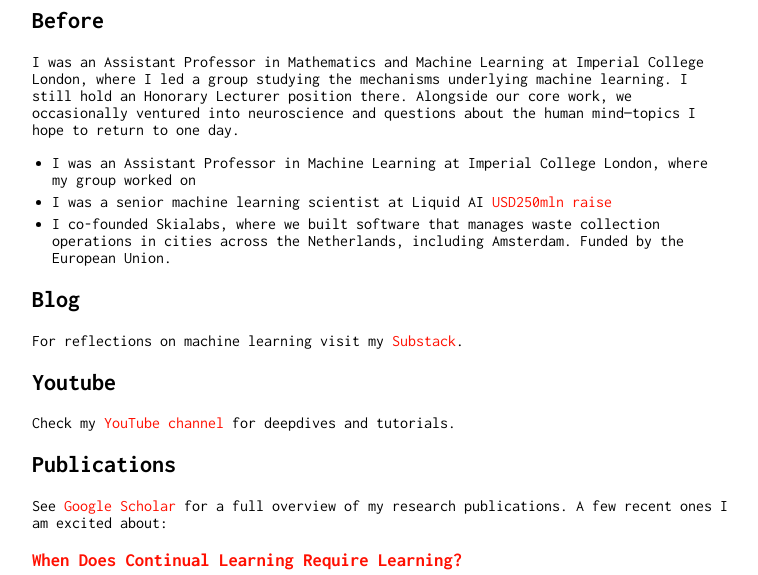
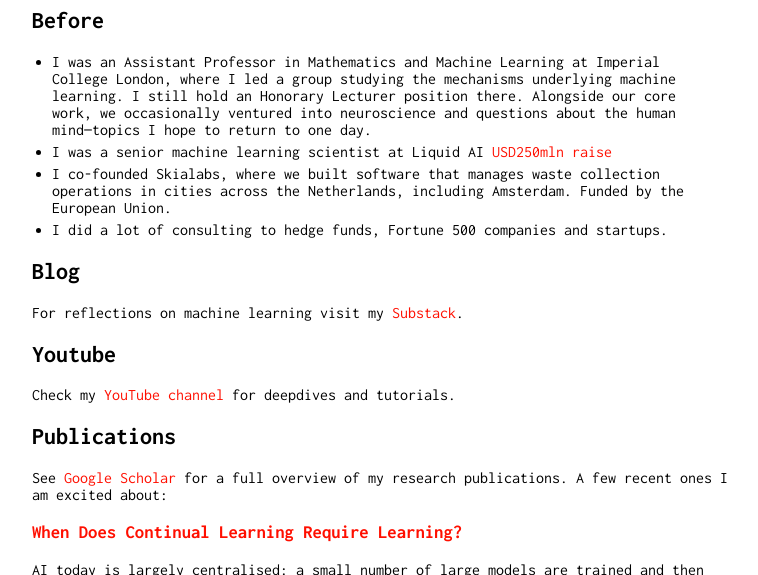
Before and after one commit to abrvkh/abrvkh.github.io, a Jekyll site: the page built from index.md, in a window 1280 px wide and 900 px high, cut to the strip 325-900 px from the top of the window. Shown: the whole strip, without its empty margins (258-1016 px from the left). Built offline with Jekyll 4.4.1, drawn with Linux system fonts in a browser that asks for light colours.

Commit message:
Update professional background in index.md
Corrected the description of previous roles and added consulting experience.

```diff
--- a/index.md
+++ b/index.md
@@ -9,10 +9,10 @@ I am currently an Executive Director at Capital Fund Management (CFM), where I w
 Trading is a particularly interesting domain for machine learning: datasets are large and non-stationary; the signal is weak and changes in response to our own actions and those of others; and there is no single correct training target (should we optimise over milliseconds, minutes, or weeks?). I'm currently very interested to find a robust, reliable, and efficient solution in this domain.
 
 ## Before
-I was an Assistant Professor in Mathematics and Machine Learning at Imperial College London, where I led a group studying the mechanisms underlying machine learning. I still hold an Honorary Lecturer position there. Alongside our core work, we occasionally ventured into neuroscience and questions about the human mind—topics I hope to return to one day.
-- I was an Assistant Professor in Machine Learning at Imperial College London, where my group worked on
+- I was an Assistant Professor in Mathematics and Machine Learning at Imperial College London, where I led a group studying the mechanisms underlying machine learning. I still hold an Honorary Lecturer position there. Alongside our core work, we occasionally ventured into neuroscience and questions about the human mind—topics I hope to return to one day.
 - I was a senior machine learning scientist at Liquid AI [USD250mln raise](https://www.liquid.ai/blog/we-raised-250m-to-scale-capable-and-efficient-general-purpose-ai)
 - I co-founded Skialabs, where we built software that manages waste collection operations in cities across the Netherlands, including Amsterdam. Funded by the European Union.
+- I did a lot of consulting to hedge funds, Fortune 500 companies and startups.
 
 ## Blog
 
```
